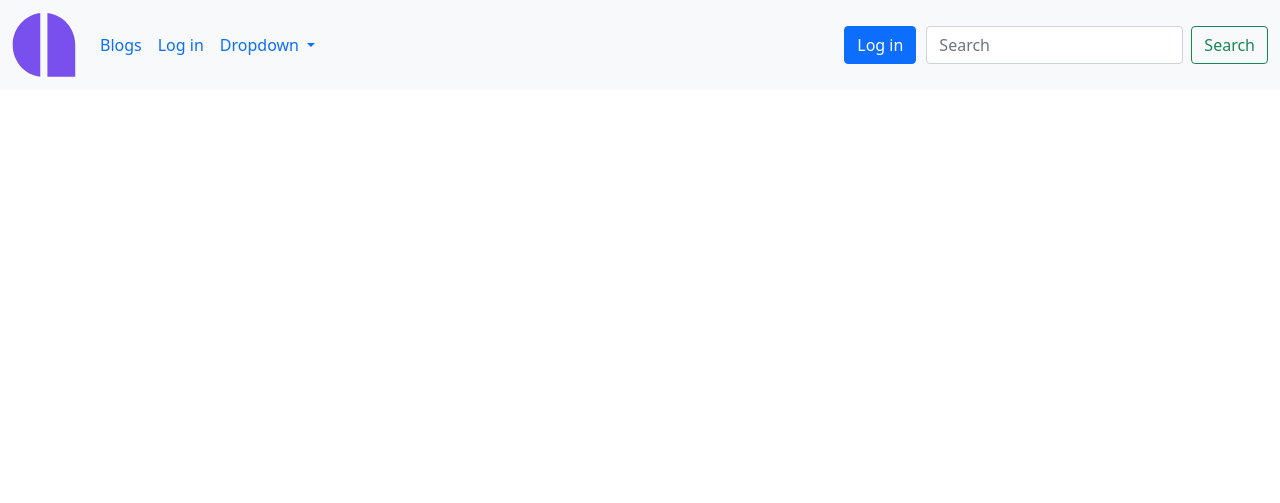
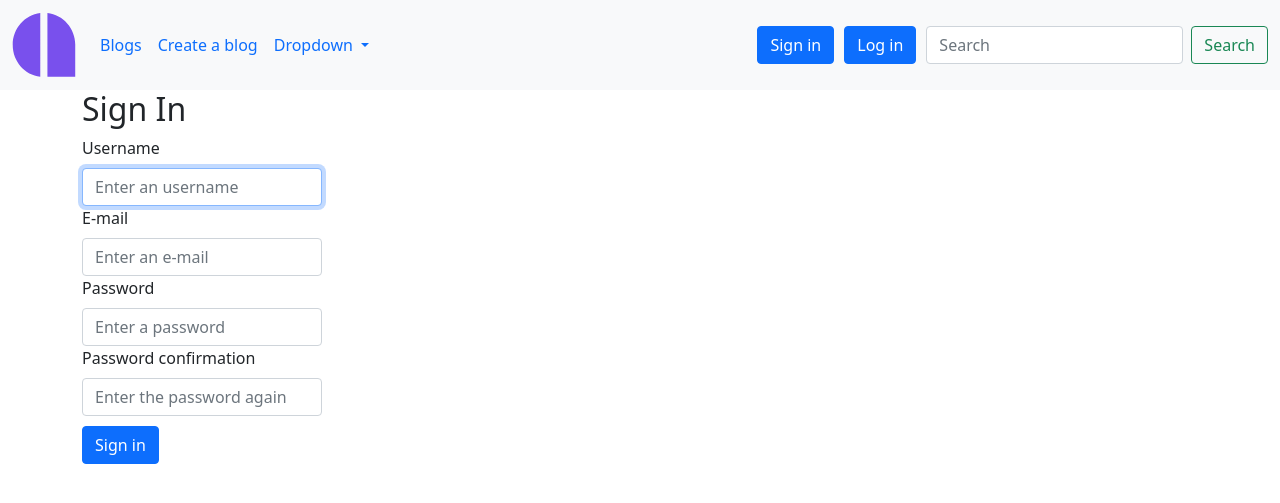
Before and after one commit to klapzL/project-5, a Django app: page /users/register/ in a window 1280 px wide. Shown: the top 503 px of the page. Run offline with Django 4.2, Linux system fonts and the light colour scheme; some libraries are stand-ins or nearby versions.

Commit message:
signing page was done

```diff
--- a/blogs/views.py
+++ b/blogs/views.py
@@ -8,7 +8,7 @@ def blog_list(request):
     }
     return render(request, 'blogs/blog_list.html', context)
 
-@login_required
+@login_required(login_url='login_page')
 def blog_create(request):
     # if request.METHOD == 'POST':
 
--- a/templates/_base.html
+++ b/templates/_base.html
@@ -33,7 +33,7 @@
                         <a class="nav-link active" aria-current="" href="{% url 'blog_list' %}">Blogs</a>
                     </li>
                     <li class="nav-item">
-                        <a class="nav-link" href="{% url 'login_page' %}">Log in</a>
+                        <a class="nav-link" href="{% url 'blog_create' %}">Create a blog</a>
                     </li>
                     <li class="nav-item dropdown">
                         <a class="nav-link dropdown-toggle" href="#" id="navbarDropdown" role="button"
@@ -61,6 +61,7 @@
                         </ul>
                     </div>
                 {% else %}
+                    <span><a href="{% url 'register_page' %}" class="btn btn-primary user-ctrl-btn">Sign in</a></span>
                     <span><a href="{% url 'login_page' %}" class="btn btn-primary user-ctrl-btn">Log in</a></span>
                 {% endif %}
                 <form class="d-flex" role="search">
--- a/templates/blogs/blog_create.html
+++ b/templates/blogs/blog_create.html
@@ -7,12 +7,13 @@
 
 
 {% block content %}
+    <h2>Blog creation</h2>
     <form action="" method="POST">
         {% csrf_token %}
-        <label for="">Название</label>
+        <!-- <label for="">Название</label>
 
         <label for="">Дата</label>
 
-        <label for="">Создатель</label>
+        <label for="">Создатель</label> -->
     </form>
 {% endblock content %}
--- a/templates/users/register.html
+++ b/templates/users/register.html
@@ -3,9 +3,26 @@
 
 
 
-{% block title %}Registrtion{% endblock title %}
+{% block title %}Registration{% endblock title %}
 
 
 {% block content %}
-
-{% endblock content %}
+<h2>Sign In</h2>
+<form class="user-form" action="" method="POST">
+    {% csrf_token %}
+    {% if form.errors %}
+        <p>
+            {{form.errors}}
+        </p>
+    {% endif %}
+    <label class="form-label">Username</label>
+    {% render_field form.username class="form-control form-field" placeholder="Enter an username"%}
+    <label class="form-label">E-mail</label>
+    {% render_field form.email class="form-control form-field" placeholder="Enter an e-mail"%}
+    <label class="form-label">Password</label>
+    {% render_field form.password1 class="form-control form-field" placeholder="Enter a password"%}
+    <label class="form-label">Password confirmation</label>
+    {% render_field form.password2 class="form-control form-field" placeholder="Enter the password again"%}
+    <button class="btn btn-primary user-btn" type="submit">Sign in</button>
+    {% endblock content %}
+</form>
--- a/users/forms.py
+++ b/users/forms.py
@@ -0,0 +1,9 @@
+from django.contrib.auth.models import User
+from django.contrib.auth.forms import UserCreationForm
+
+
+class RegistrationForm(UserCreationForm):
+
+    class Meta:
+        model = User
+        fields = ('username', 'email', 'password1', 'password2')
--- a/users/static/users/css/custom.css
+++ b/users/static/users/css/custom.css
@@ -11,6 +11,9 @@
     background-color:   #eaeaea  ;
     border: solid  #eaeaea  2px;
 }
-.login-btn {
+.user-btn {
     margin-top: 10px;
 }
+.user-form {
+    width: 15em;
+}
--- a/users/views.py
+++ b/users/views.py
@@ -1,11 +1,19 @@
 from django.shortcuts import render, redirect
 from django.contrib.auth import authenticate, login, logout
 from django.contrib.admin.forms import AuthenticationForm
+from .forms import RegistrationForm
+
 
 # Create your views here.
 def register_page(request):
+    if request.method == 'POST':
+        form = RegistrationForm(request.POST)
+        if form.is_valid():
+            form.save()
+            return redirect('blog_list')
+    form = RegistrationForm()
     context = {
-
+        'form': form
     }
     return render(request, 'users/register.html', context)
 
@@ -22,9 +30,7 @@ def login_page(request):
                 login(request, user)
                 return redirect('blog_list')
     form = AuthenticationForm()
-    context = {
-        'form': form
-    }
+    context = {'form': form}
     return render(request, 'users/login.html', context)
 
 
```
Also changed, not shown: core/settings.py (+11 -13 lines), templates/users/login.html (+3 -4 lines).
